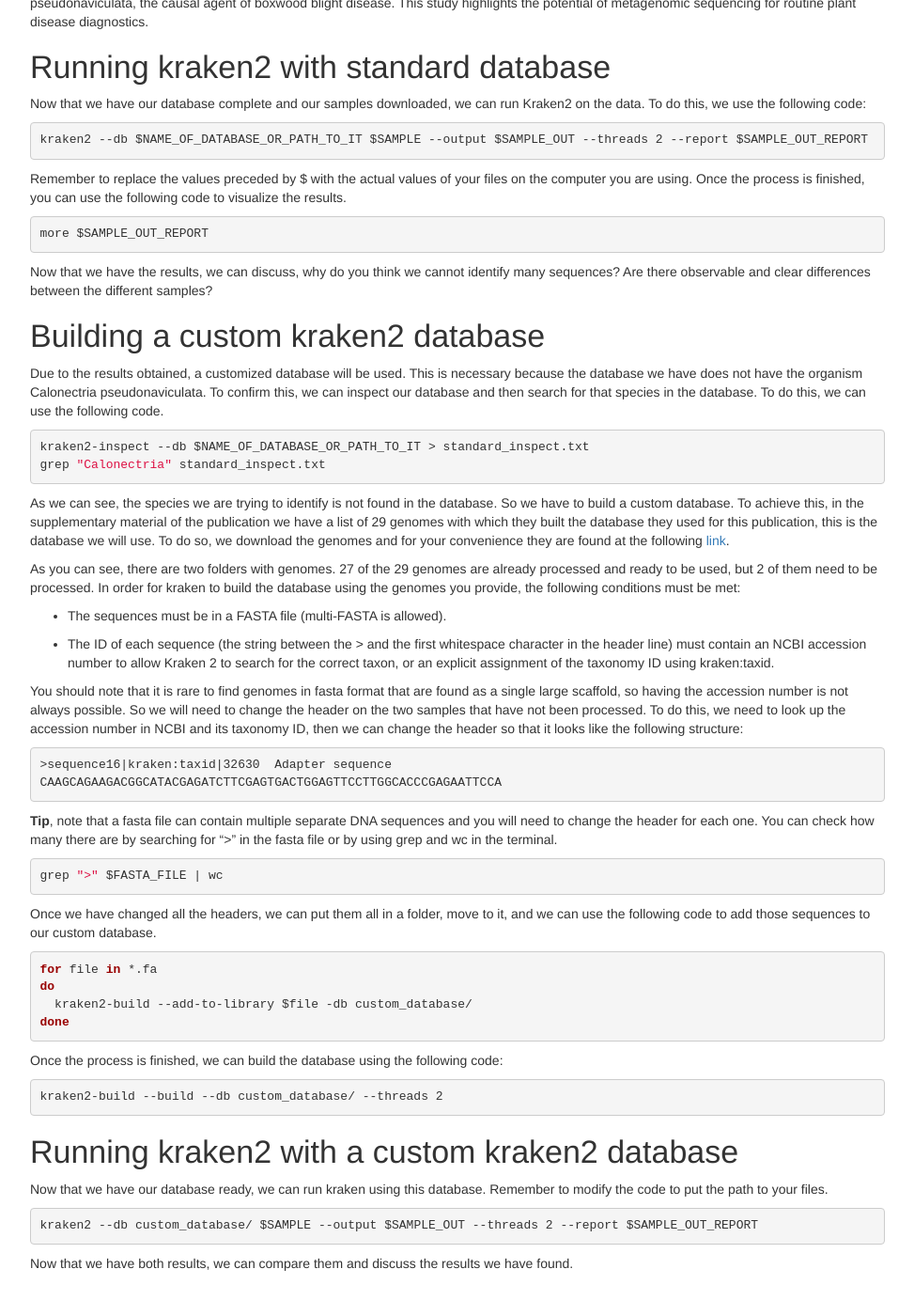
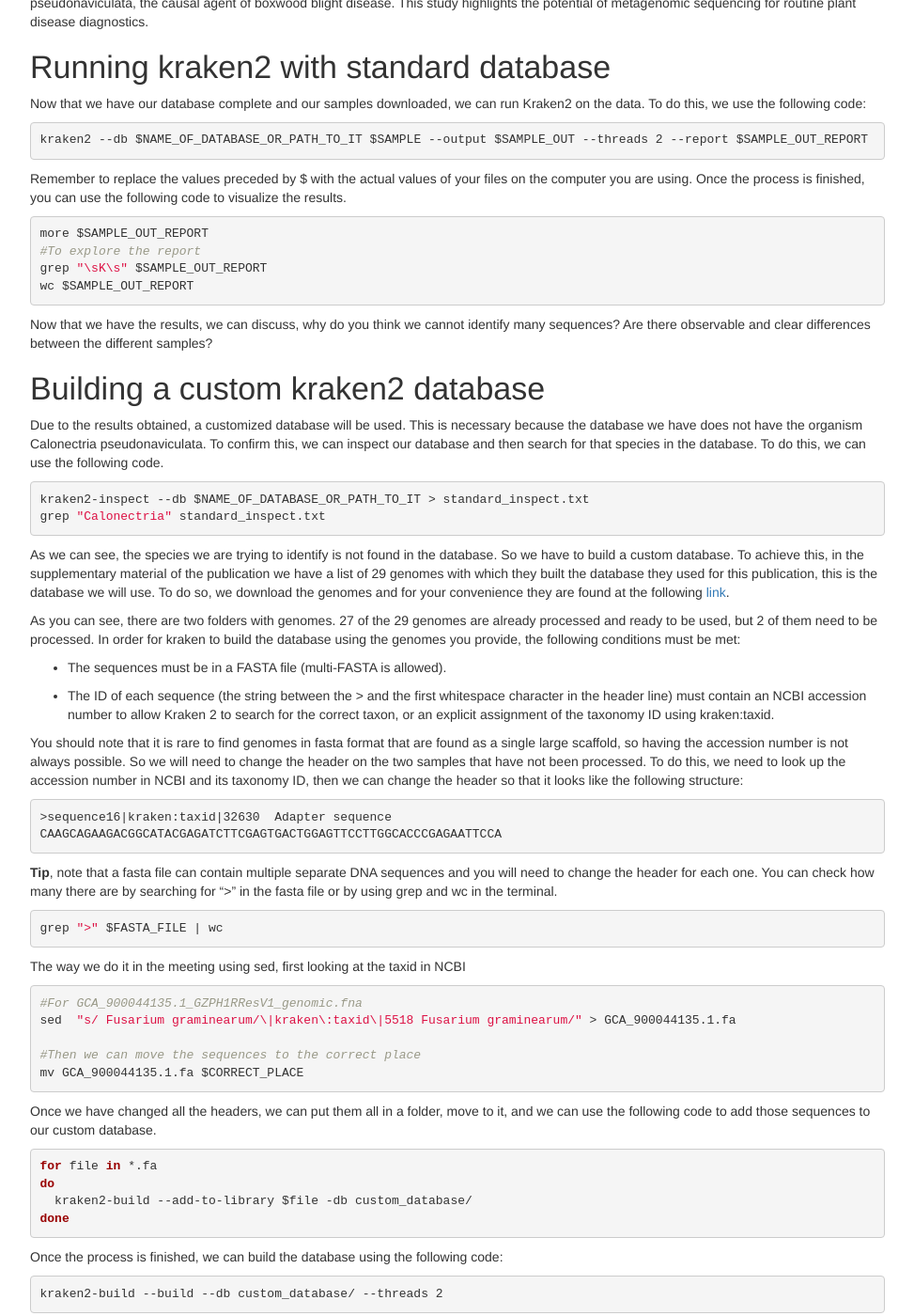
Before and after one commit to pyrosilesl97/endogenomiks_courses, a Jekyll site: the page static_files/codes/Kraken2_p1.html, which Jekyll copies as it is, in a window 1280 px wide and 1400 px high, scrolled down 759 px. Shown: the whole window at 94% size, without its empty margins (153-1126 px from the left). Built offline with Jekyll 4.4.1, drawn with Linux system fonts in a browser that asks for light colours; before the commit the page ends 2123 px from its top, so only the background shows below that.

Commit message:
changes_in meeting

```diff
--- a/static_files/codes/Kraken2_p1.html
+++ b/static_files/codes/Kraken2_p1.html
@@ -404,7 +404,10 @@ can run Kraken2 on the data. To do this, we use the following code:</p>
 <p>Remember to replace the values preceded by $ with the actual values
 of your files on the computer you are using. Once the process is
 finished, you can use the following code to visualize the results.</p>
-<pre class="bash"><code>more $SAMPLE_OUT_REPORT</code></pre>
+<pre class="bash"><code>more $SAMPLE_OUT_REPORT
+#To explore the report
+grep &quot;\sK\s&quot; $SAMPLE_OUT_REPORT
+wc $SAMPLE_OUT_REPORT</code></pre>
 <p>Now that we have the results, we can discuss, why do you think we
 cannot identify many sequences? Are there observable and clear
 differences between the different samples?</p>
@@ -449,6 +452,14 @@ separate DNA sequences and you will need to change the header for each
 one. You can check how many there are by searching for “&gt;” in the
 fasta file or by using grep and wc in the terminal.</p>
 <pre class="bash"><code>grep &quot;&gt;&quot; $FASTA_FILE | wc </code></pre>
+<p>The way we do it in the meeting using sed, first looking at the taxid
+in NCBI</p>
+<pre class="bash"><code>#For GCA_900044135.1_GZPH1RResV1_genomic.fna
+sed  &quot;s/ Fusarium graminearum/\|kraken\:taxid\|5518 Fusarium graminearum/&quot; &gt; GCA_900044135.1.fa
+
+#Then we can move the sequences to the correct place
+mv GCA_900044135.1.fa $CORRECT_PLACE
+</code></pre>
 <p>Once we have changed all the headers, we can put them all in a
 folder, move to it, and we can use the following code to add those
 sequences to our custom database.</p>
```
Also changed, not shown: static_files/codes/Kraken2_p1.Rmd (+14 -0 lines).
